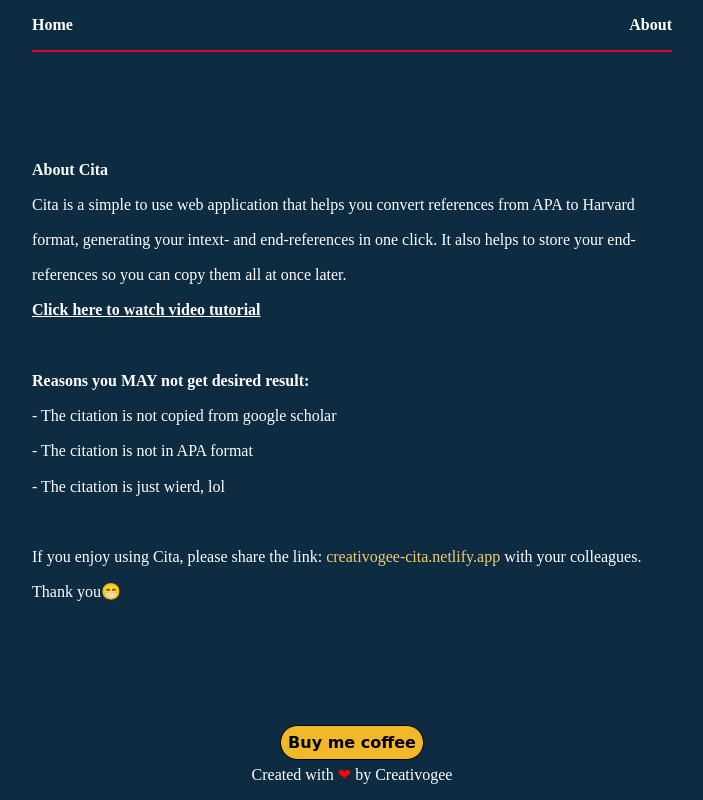
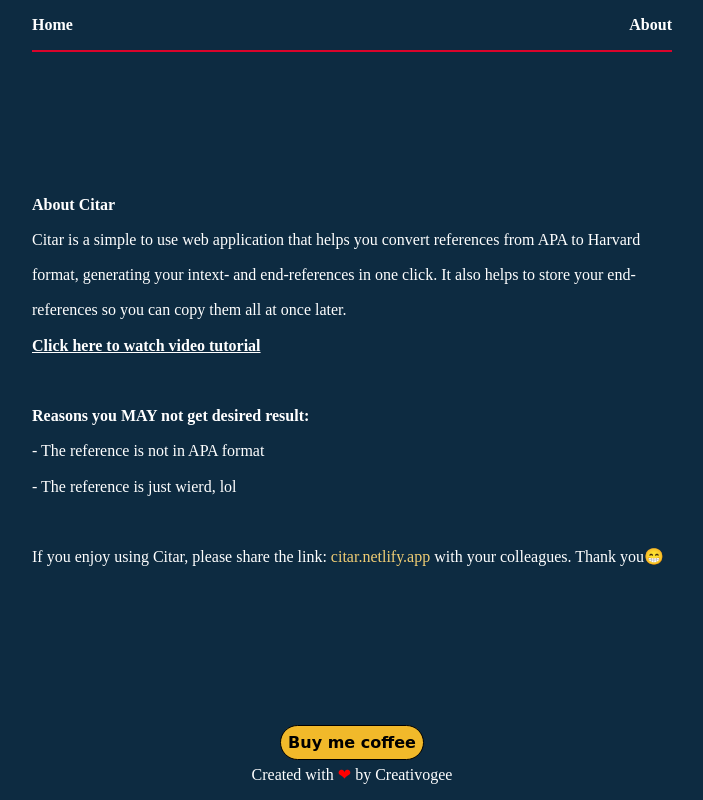
Before and after one commit to creativogee/cita, a website: page public/pages/about.html in a window 1280 px wide. Shown: the whole page, without its empty margins (288-991 px from the left). Drawn offline with Linux system fonts and the light colour scheme.

Commit message:
citar v-2.5

```diff
--- a/package.json
+++ b/package.json
@@ -1,5 +1,5 @@
 {
-  "name": "cita",
+  "name": "citar",
   "version": "1.0.0",
   "description": "",
   "main": "server.js",
--- a/public/pages/about.html
+++ b/public/pages/about.html
@@ -11,7 +11,7 @@
     <link rel="shortcut icon" type="image/png" href="../image/icon-72x72.png" />
     <link rel="apple-touch-icon" type="image/png" href="../images/icon-192x192.png" />
     <link rel="stylesheet" href="../css/main.css" />
-    <title>About | Cita</title>
+    <title>About | Citar</title>
   </head>
   <body>
     <header>
@@ -22,9 +22,9 @@
     </header>
 
     <main class="about">
-      <h3>About Cita</h3>
+      <h3>About Citar</h3>
       <p>
-        Cita is a simple to use web application that helps you convert references from APA to
+        Citar is a simple to use web application that helps you convert references from APA to
         Harvard format, generating your intext- and end-references in one click. It also helps to
         store your end-references so you can copy them all at once later.
       </p>
@@ -42,14 +42,13 @@
       ></script>
       <strong>Reasons you MAY not get desired result: </strong>
       <ul>
-        <li>- The citation is not copied from google scholar</li>
-        <li>- The citation is not in APA format</li>
-        <li>- The citation is just wierd, lol</li>
+        <li>- The reference is not in APA format</li>
+        <li>- The reference is just wierd, lol</li>
       </ul>
       <br />
       <p>
-        If you enjoy using Cita, please share the link:
-        <span class="link">creativogee-cita.netlify.app</span> with your colleagues. Thank you😁
+        If you enjoy using Citar, please share the link:
+        <span class="link">citar.netlify.app</span> with your colleagues. Thank you😁
       </p>
     </main>
 
--- a/public/sw.js
+++ b/public/sw.js
@@ -1,4 +1,4 @@
-const staticCacheName = 'cita-app-v02.4.6';
+const staticCacheName = 'citar-v02.5.0';
 const dynamicCacheName = 'site-dynamic';
 
 const assets = [
```
Also changed, not shown: public/js/algo/modify/part-one.js (+14 -5 lines), public/pages/index.html (+1 -1 lines), public/pages/references.html (+1 -1 lines), public/manifest.json, 1 other file.
